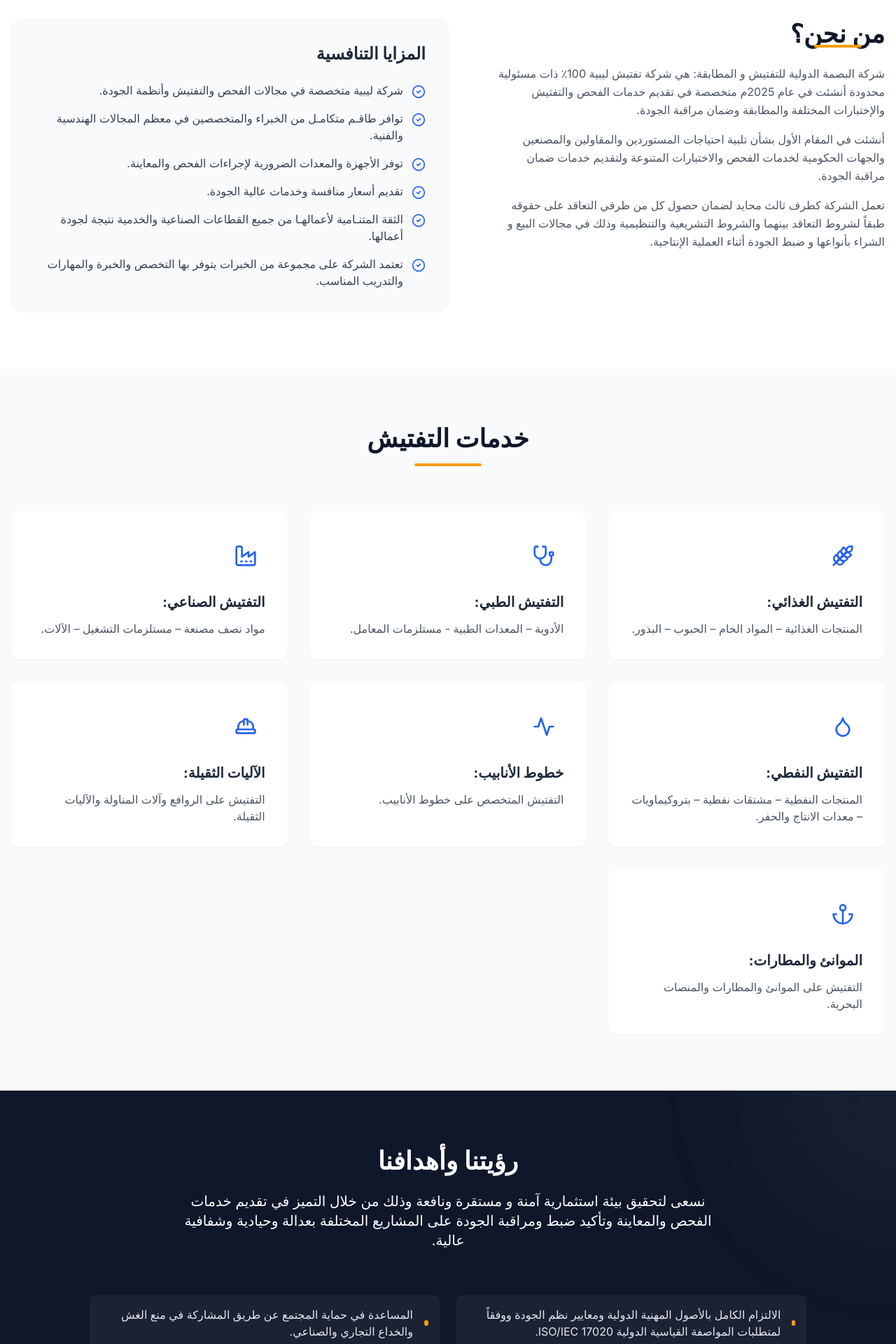
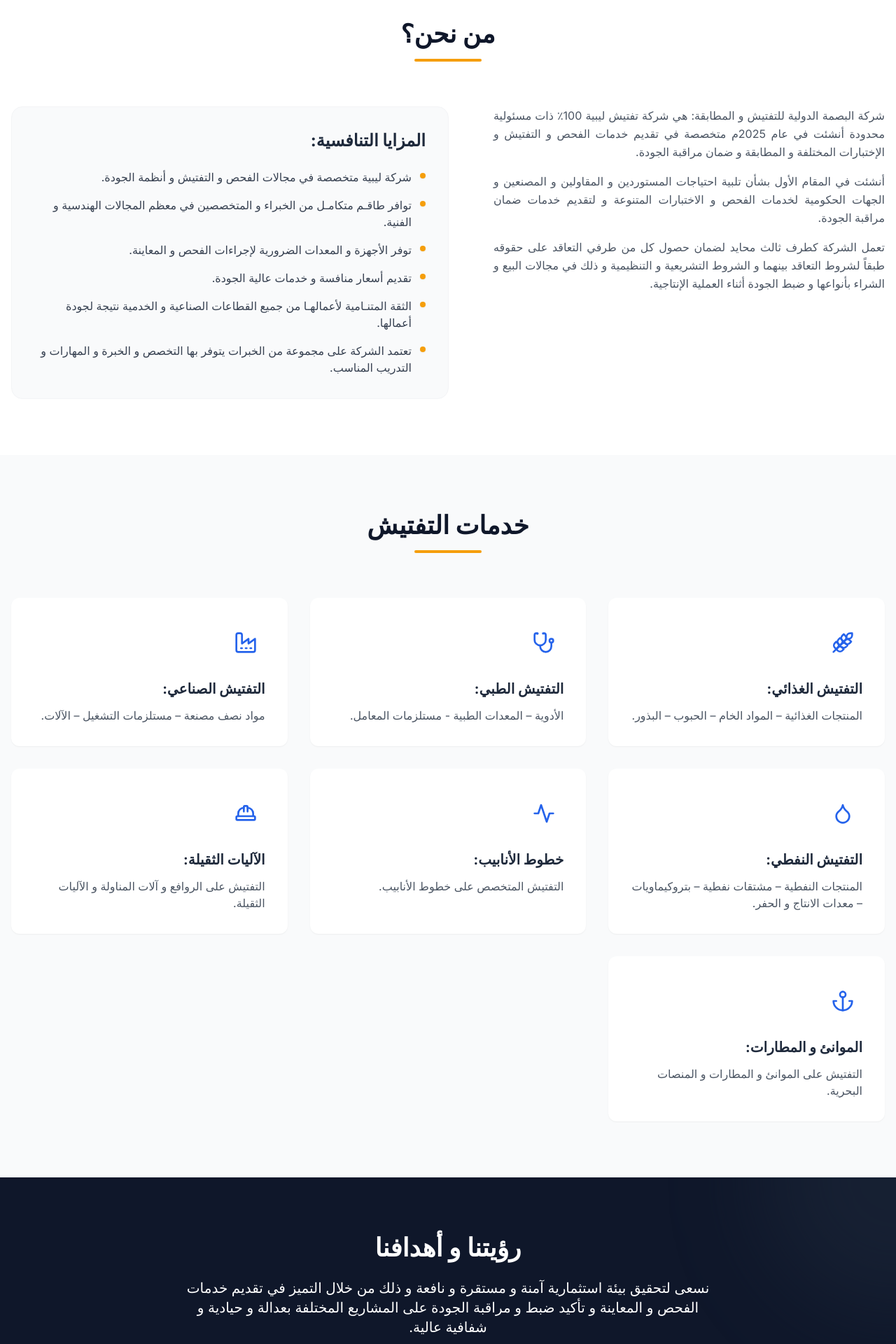
Before and after one commit to Thewind777/albasma-website, a React (Vite) app: page / in a window 1280 px wide. Shown: the part 820-2740 px from the top of the page at 70% size. Built offline with nearby package versions, Linux system fonts and the light colour scheme.

Commit message:
Final text and layout refinements

```diff
--- a/App.tsx
+++ b/App.tsx
@@ -69,7 +69,7 @@ const App: React.FC = () => {
                         <div className="flex items-center gap-2 cursor-pointer" onClick={() => scrollTo('hero')}>
                             <img
                                 src="/logo-full.webp"
-                                alt={isRTL ? 'البصمة الدولية للتفتيش و المطابقة' : 'Albsma-aldwlha'}
+                                alt={isRTL ? 'البصمة الدولية للتفتيش و المطابقة' : 'Albasma-Aldawlia for Inspection and Conformity'}
                                 className="h-14 w-14 rounded-full border border-brand-200 shadow-sm object-cover"
                             />
                         </div>
@@ -149,13 +149,13 @@ const App: React.FC = () => {
             {/* About Section */}
             <section id="about" className="py-20 bg-white">
                 <div className="container mx-auto px-4">
+                    <div className="text-center mb-16">
+                        <h2 className="text-3xl md:text-4xl font-bold text-brand-900 mb-4">{content.about.title}</h2>
+                        <div className="h-1 w-24 bg-brand-accent mx-auto rounded-full"></div>
+                    </div>
                     <div className="flex flex-col md:flex-row gap-16 items-start">
                         <div className="flex-1 space-y-6">
-                            <h2 className="text-3xl md:text-4xl font-bold text-brand-900 relative inline-block">
-                                {content.about.title}
-                                <span className="absolute bottom-0 left-1/2 -translate-x-1/2 w-1/2 h-1 bg-brand-accent"></span>
-                            </h2>
-                            <div className="space-y-4 text-gray-600 leading-relaxed">
+                            <div className="space-y-4 text-gray-600 leading-relaxed text-justify">
                                 {content.about.description.map((para, idx) => (
                                     <p key={idx}>{para}</p>
                                 ))}
@@ -166,9 +166,7 @@ const App: React.FC = () => {
                             <ul className="space-y-4">
                                 {content.features.items.map((item, idx) => (
                                     <li key={idx} className="flex items-start gap-3">
-                                        <div className="mt-1 min-w-[20px] text-brand-600">
-                                            <CheckCircle2 size={20} />
-                                        </div>
+                                        <div className="mt-1.5 min-w-[8px] h-2 w-2 rounded-full bg-brand-accent shadow-sm"></div>
                                         <span className="text-gray-700">{item}</span>
                                     </li>
                                 ))}
@@ -211,8 +209,8 @@ const App: React.FC = () => {
 
                     <div className="grid grid-cols-1 md:grid-cols-2 gap-6 max-w-5xl mx-auto">
                         {content.vision.points.map((point, idx) => (
-                            <div key={idx} className="flex items-center gap-4 bg-white/5 p-4 rounded-lg hover:bg-white/10 transition-colors backdrop-blur-sm">
-                                <div className="w-2 h-2 rounded-full bg-brand-accent"></div>
+                            <div key={idx} className="flex items-center gap-4 bg-white/5 p-4 rounded-lg hover:bg-white/10 transition-colors backdrop-blur-sm group">
+                                <div className="min-w-[8px] h-2 w-2 rounded-full bg-brand-accent group-hover:scale-125 transition-transform"></div>
                                 <span className="text-gray-200">{point}</span>
                             </div>
                         ))}
@@ -271,10 +269,10 @@ const App: React.FC = () => {
                         <img src="/logo-full.webp" alt="Albasma Seal" className="w-24 h-24 rounded-full shadow-lg border-2 border-brand-600" />
                     </div>
                     <p className="mb-4 text-white font-bold text-xl">
-                        {isRTL ? 'شركة البصمة الدولية للتفتيش و المطابقة' : 'Albsma-aldwlha'}
+                        {isRTL ? 'شركة البصمة الدولية للتفتيش و المطابقة' : 'Albasma-Aldawlia for Inspection and Conformity'}
                     </p>
                     <p className="text-sm">
-                        &copy; {new Date().getFullYear()} {isRTL ? 'البصمة الدولية للتفتيش و المطابقة' : 'Albsma-aldwlha'}. All rights reserved.
+                        &copy; {new Date().getFullYear()} {isRTL ? 'البصمة الدولية للتفتيش و المطابقة' : 'Albasma-Aldawlia for Inspection and Conformity'}. All rights reserved.
                     </p>
                 </div>
             </footer>
--- a/constants.ts
+++ b/constants.ts
@@ -11,27 +11,27 @@ export const CONTENT: Record<'en' | 'ar', SiteContent> = {
     },
     hero: {
       title: "شركة البصمة الدولية للتفتيش و المطابقة",
-      subtitle: "شريكك الموثوق لضمان الجودة والمطابقة في جميع القطاعات الصناعية والخدمية",
+      subtitle: "شريكك الموثوق لضمان الجودة و المطابقة في جميع القطاعات الصناعية و الخدمية",
       cta: "اكتشف خدماتنا"
     },
     about: {
       title: "من نحن؟",
       description: [
-        "شركة البصمة الدولية للتفتيش و المطابقة: هي شركة تفتيش ليبية 100٪ ذات مسئولية محدودة أنشئت في عام 2025م متخصصة في تقديم خدمات الفحص والتفتيش والإختبارات المختلفة والمطابقة وضمان مراقبة الجودة.",
-        "أنشئت في المقام الأول بشأن تلبية احتياجات المستوردين والمقاولين والمصنعين والجهات الحكومية لخدمات الفحص والاختبارات المتنوعة ولتقديم خدمات ضمان مراقبة الجودة.",
-        "تعمل الشركة كطرف ثالث محايد لضمان حصول كل من طرفي التعاقد على حقوقه طبقاً لشروط التعاقد بينهما والشروط التشريعية والتنظيمية وذلك في مجالات البيع و الشراء بأنواعها و ضبط الجودة أثناء العملية الإنتاجية."
+        "شركة البصمة الدولية للتفتيش و المطابقة: هي شركة تفتيش ليبية 100٪ ذات مسئولية محدودة أنشئت في عام 2025م متخصصة في تقديم خدمات الفحص و التفتيش و الإختبارات المختلفة و المطابقة و ضمان مراقبة الجودة.",
+        "أنشئت في المقام الأول بشأن تلبية احتياجات المستوردين و المقاولين و المصنعين و الجهات الحكومية لخدمات الفحص و الاختبارات المتنوعة و لتقديم خدمات ضمان مراقبة الجودة.",
+        "تعمل الشركة كطرف ثالث محايد لضمان حصول كل من طرفي التعاقد على حقوقه طبقاً لشروط التعاقد بينهما و الشروط التشريعية و التنظيمية و ذلك في مجالات البيع و الشراء بأنواعها و ضبط الجودة أثناء العملية الإنتاجية."
       ]
     },
     vision: {
-      title: "رؤيتنا وأهدافنا",
-      description: "نسعى لتحقيق بيئة استثمارية آمنة و مستقرة ونافعة وذلك من خلال التميز في تقديم خدمات الفحص والمعاينة وتأكيد ضبط ومراقبة الجودة على المشاريع المختلفة بعدالة وحيادية وشفافية عالية.",
+      title: "رؤيتنا و أهدافنا",
+      description: "نسعى لتحقيق بيئة استثمارية آمنة و مستقرة و نافعة و ذلك من خلال التميز في تقديم خدمات الفحص و المعاينة و تأكيد ضبط و مراقبة الجودة على المشاريع المختلفة بعدالة و حيادية و شفافية عالية.",
       points: [
-        "الالتزام الكامل بالأصول المهنية الدولية ومعايير نظم الجودة ووفقاً لمتطلبات المواصفة القياسية الدولية ISO/IEC 17020.",
-        "المساعدة في حماية المجتمع عن طريق المشاركة في منع الغش والخداع التجاري والصناعي.",
-        "تشجيع استخدام مبادئ وتقنيات مفاهيم الجودة.",
-        "ضمان تقديم خدمات متقنة وعالية الجودة.",
-        "توفير أكبر عدد ممكن ومتنوع من خدمات الفحص والتفتيش وضمان ضبط ومراقبة الجودة.",
-        "السعي إلى ما وراء رضا الزبائن وكسب ولائهم."
+        "الالتزام الكامل بالأصول المهنية الدولية و معايير نظم الجودة و وفقاً لمتطلبات المواصفة القياسية الدولية ISO/IEC 17020.",
+        "المساعدة في حماية المجتمع عن طريق المشاركة في منع الغش و الخداع التجاري و الصناعي.",
+        "تشجيع استخدام مبادئ و تقنيات مفاهيم الجودة.",
+        "ضمان تقديم خدمات متقنة و عالية الجودة.",
+        "توفير أكبر عدد ممكن و متنوع من خدمات الفحص و التفتيش و ضمان ضبط و مراقبة الجودة.",
+        "السعي إلى ما وراء رضا الزبائن و كسب ولائهم."
       ]
     },
     services: {
@@ -40,26 +40,26 @@ export const CONTENT: Record<'en' | 'ar', SiteContent> = {
         { title: "التفتيش الغذائي:", description: "المنتجات الغذائية – المواد الخام – الحبوب – البذور.", icon: "Wheat" },
         { title: "التفتيش الطبي:", description: "الأدوية – المعدات الطبية - مستلزمات المعامل.", icon: "Stethoscope" },
         { title: "التفتيش الصناعي:", description: "مواد نصف مصنعة – مستلزمات التشغيل – الآلات.", icon: "Factory" },
-        { title: "التفتيش النفطي:", description: "المنتجات النفطية – مشتقات نفطية – بتروكيماويات – معدات الانتاج والحفر.", icon: "Droplet" },
+        { title: "التفتيش النفطي:", description: "المنتجات النفطية – مشتقات نفطية – بتروكيماويات – معدات الانتاج و الحفر.", icon: "Droplet" },
         { title: "خطوط الأنابيب:", description: "التفتيش المتخصص على خطوط الأنابيب.", icon: "Pipeline" },
-        { title: "الآليات الثقيلة:", description: "التفتيش على الروافع وآلات المناولة والآليات الثقيلة.", icon: "HardHat" },
-        { title: "الموانئ والمطارات:", description: "التفتيش على الموانئ والمطارات والمنصات البحرية.", icon: "Anchor" },
+        { title: "الآليات الثقيلة:", description: "التفتيش على الروافع و آلات المناولة و الآليات الثقيلة.", icon: "HardHat" },
+        { title: "الموانئ و المطارات:", description: "التفتيش على الموانئ و المطارات و المنصات البحرية.", icon: "Anchor" },
       ]
     },
     features: {
-      title: "المزايا التنافسية",
+      title: "المزايا التنافسية:",
       items: [
-        "شركة ليبية متخصصة في مجالات الفحص والتفتيش وأنظمة الجودة.",
-        "توافر طاقـم متكامـل من الخبراء والمتخصصين في معظم المجالات الهندسية والفنية.",
-        "توفر الأجهزة والمعدات الضرورية لإجراءات الفحص والمعاينة.",
-        "تقديم أسعار منافسة وخدمات عالية الجودة.",
-        "الثقة المتنـامية لأعمالهـا من جميع القطاعات الصناعية والخدمية نتيجة لجودة أعمالها.",
-        "تعتمد الشركة على مجموعة من الخبرات يتوفر بها التخصص والخبرة والمهارات والتدريب المناسب."
+        "شركة ليبية متخصصة في مجالات الفحص و التفتيش و أنظمة الجودة.",
+        "توافر طاقـم متكامـل من الخبراء و المتخصصين في معظم المجالات الهندسية و الفنية.",
+        "توفر الأجهزة و المعدات الضرورية لإجراءات الفحص و المعاينة.",
+        "تقديم أسعار منافسة و خدمات عالية الجودة.",
+        "الثقة المتنـامية لأعمالهـا من جميع القطاعات الصناعية و الخدمية نتيجة لجودة أعمالها.",
+        "تعتمد الشركة على مجموعة من الخبرات يتوفر بها التخصص و الخبرة و المهارات و التدريب المناسب."
       ]
     },
     contact: {
       title: "تواصل معنا",
-      address: "جنزور، ليبيا",
+      address: "جنزور-ليبيا",
       phone: "+218 94 239 6162",
       email: "info@albsma-aldwlha.ly",
       getInTouch: "ابقى على تواصل",
@@ -75,14 +75,14 @@ export const CONTENT: Record<'en' | 'ar', SiteContent> = {
       contact: "Contact"
     },
     hero: {
-      title: "Albsma-aldwlha",
+      title: "Albasma-Aldawlia for Inspection and Conformity",
       subtitle: "Your trusted partner for quality assurance and conformity across all industrial and service sectors.",
       cta: "Explore Our Services"
     },
     about: {
-      title: "Who We Are",
+      title: "Who We Are?",
       description: [
-        "Albsma-aldwlha is a 100% Libyan limited liability inspection company established in 2025, specializing in providing inspection, testing, conformity assessment, and quality control assurance services.",
+        "Albasma-Aldawlia for Inspection and Conformity is a 100% Libyan limited liability inspection company established in 2025, specializing in providing inspection, testing, conformity assessment, and quality control assurance services.",
         "Founded primarily to meet the needs of importers, contractors, manufacturers, and government entities for various inspection and testing services and to provide quality control assurance.",
         "The company operates as a neutral third party to ensure that both contracting parties receive their rights according to contractual terms and legislative regulations in various purchasing and sales fields, as well as quality control during the production process."
       ]
@@ -102,17 +102,17 @@ export const CONTENT: Record<'en' | 'ar', SiteContent> = {
     services: {
       title: "Inspection Services",
       items: [
-        { title: "Food Inspection", description: "Food products, raw materials, grains, seeds.", icon: "Wheat" },
-        { title: "Medical Inspection", description: "Medicines, medical equipment, laboratory supplies.", icon: "Stethoscope" },
-        { title: "Industrial Inspection", description: "Semi-manufactured materials, operating supplies, machinery.", icon: "Factory" },
-        { title: "Petroleum Inspection", description: "Crude oil, petroleum derivatives, petrochemicals, drilling equipment.", icon: "Droplet" },
-        { title: "Pipelines", description: "Specialized pipeline inspection.", icon: "Pipeline" },
-        { title: "Heavy Machinery", description: "Inspection of cranes, handling machinery, and heavy equipment.", icon: "HardHat" },
-        { title: "Ports & Offshore", description: "Inspection of ports, airports, and marine platforms.", icon: "Anchor" },
+        { title: "Food Inspection:", description: "Food products, raw materials, grains, seeds.", icon: "Wheat" },
+        { title: "Medical Inspection:", description: "Medicines, medical equipment, laboratory supplies.", icon: "Stethoscope" },
+        { title: "Industrial Inspection:", description: "Semi-manufactured materials, operating supplies, machinery.", icon: "Factory" },
+        { title: "Petroleum Inspection:", description: "Crude oil, petroleum derivatives, petrochemicals, drilling equipment.", icon: "Droplet" },
+        { title: "Pipelines:", description: "Specialized pipeline inspection.", icon: "Pipeline" },
+        { title: "Heavy Machinery:", description: "Inspection of cranes, handling machinery, and heavy equipment.", icon: "HardHat" },
+        { title: "Ports & Offshore:", description: "Inspection of ports, airports, and marine platforms.", icon: "Anchor" },
       ]
     },
     features: {
-      title: "Competitive Advantages",
+      title: "Competitive Advantages:",
       items: [
         "A Libyan company specialized in inspection and quality systems.",
         "Integrated team of experts and specialists in most engineering and technical fields.",
@@ -124,7 +124,7 @@ export const CONTENT: Record<'en' | 'ar', SiteContent> = {
     },
     contact: {
       title: "Contact Us",
-      address: "Janzoor, Libya",
+      address: "Janzoor-Libya",
       phone: "+218 94 239 6162",
       email: "info@albsma-aldwlha.ly",
       getInTouch: "Get In Touch",
--- a/index.html
+++ b/index.html
@@ -4,7 +4,7 @@
 <head>
   <meta charset="UTF-8" />
   <meta name="viewport" content="width=device-width, initial-scale=1.0" />
-  <title>البصمة الدولية للتفتيش و المطابقة</title>
+  <title>Albasma-Aldawlia for Inspection and Conformity - البصمة الدولية للتفتيش و المطابقة</title>
   <link rel="icon" type="image/webp" href="/logo-full.webp" />
   <script src="https://cdn.tailwindcss.com"></script>
   <link
```
